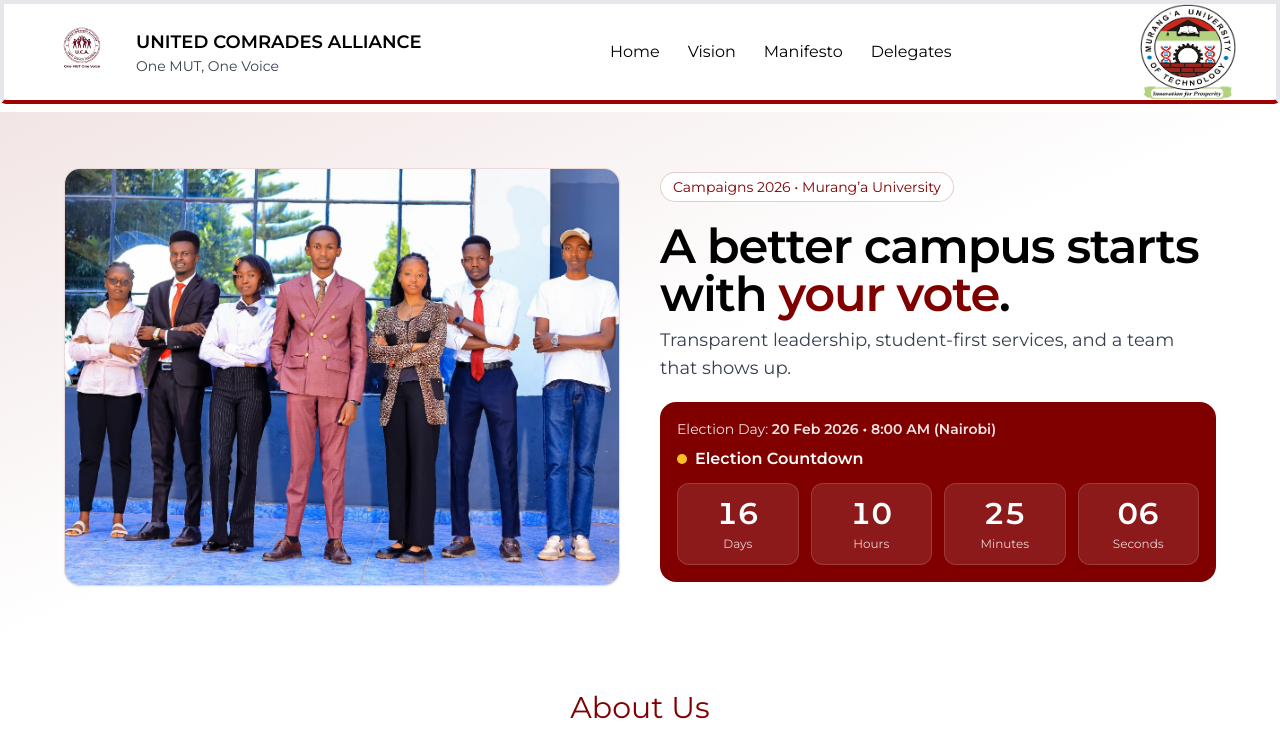
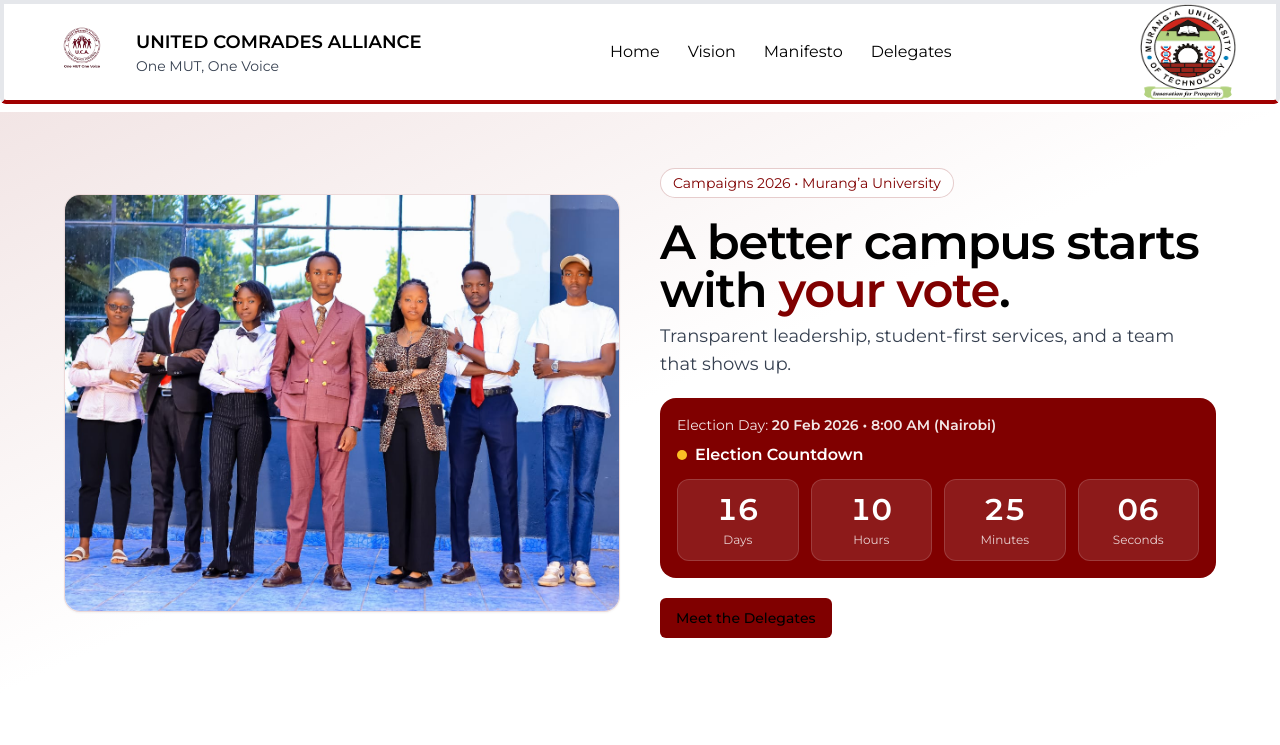
Before and after one commit to mnairobi/UCA, a Next.js app: page / in a window 1280 px wide. Shown: the top 745 px of the page. Built offline with nearby package versions, Linux system fonts and the light colour scheme; a web font is replaced by a local one; what tailwindcss-debug-screens would draw is missing.

Commit message:
Added delegates button

```diff
--- a/components/herosection/herodesign.tsx
+++ b/components/herosection/herodesign.tsx
@@ -94,7 +94,11 @@ const Gang = () => {
           </div>
         </div>
 
-
+       <div className="flex flex-col sm:flex-row gap-3">
+  <Button asChild className="w-full sm:w-auto">
+    <Link href="/delegates">Meet the Delegates</Link>
+  </Button>
+</div>
 
 
 
```
